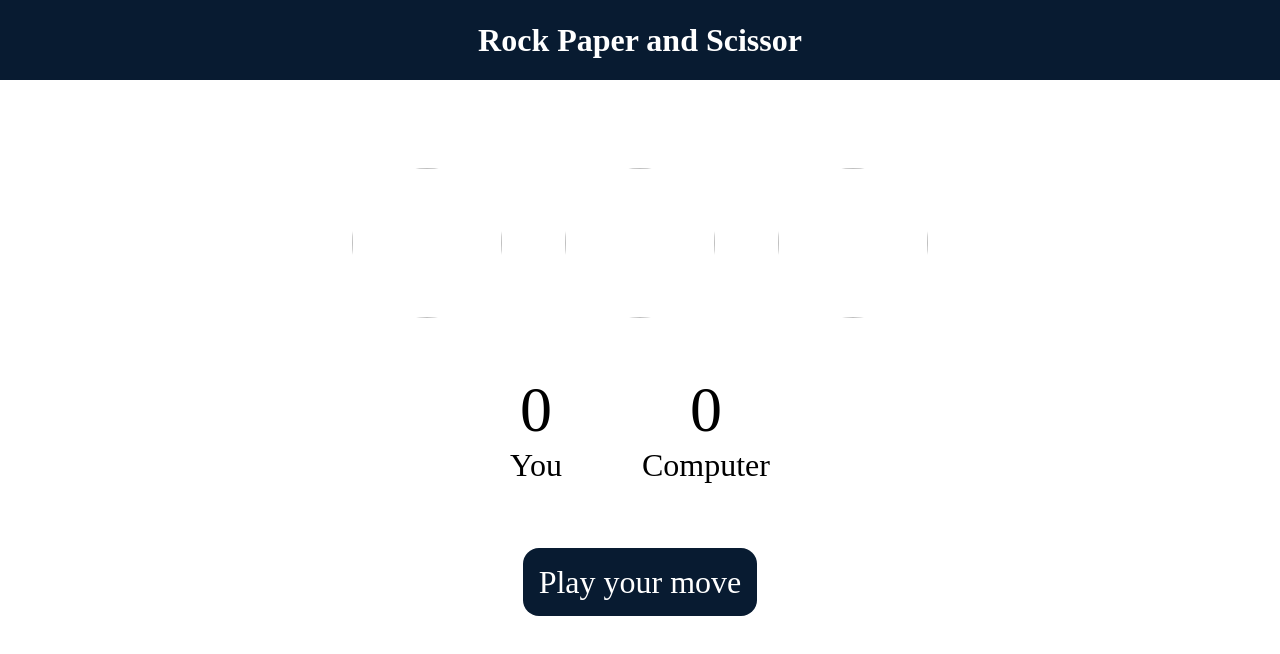
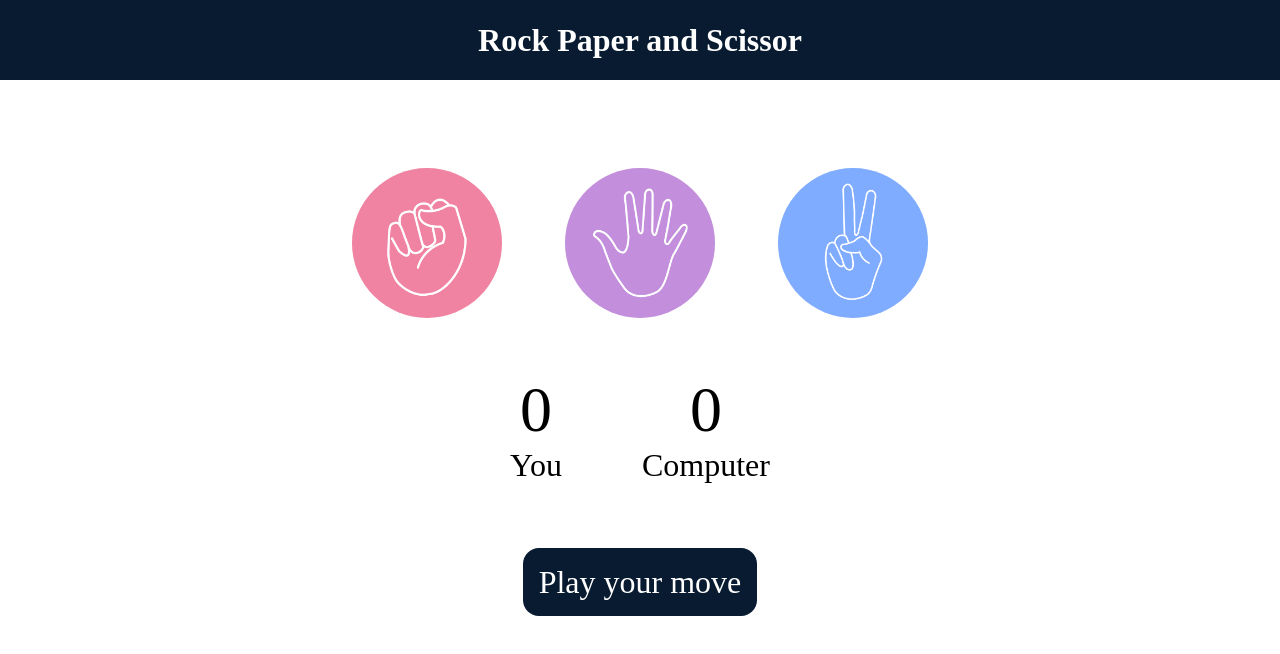
Before and after one commit to aashnaparikh1/RockPaper, a plain HTML site: page index.html in a window 1280 px wide. Drawn offline with Linux system fonts and the light colour scheme; the site is published under a folder, as on GitHub Pages, so addresses that start at the root find nothing.

Commit message:
change path

```diff
--- a/index.html
+++ b/index.html
@@ -10,13 +10,13 @@
   <h1>Rock Paper and Scissor</h1>
   <div class="choices">
     <div class="choice" id = "rock">
-      <img src="/Images/rock.png">
+      <img src="./Images/rock.png">
     </div>
     <div class="choice" id = "paper">
-      <img src="/Images/paper.png">
+      <img src="./Images/paper.png">
     </div>
     <div class="choice" id = "scissors">
-      <img src="/Images/scissors.png">
+      <img src="./Images/scissors.png">
     </div>
   </div>
 
```
